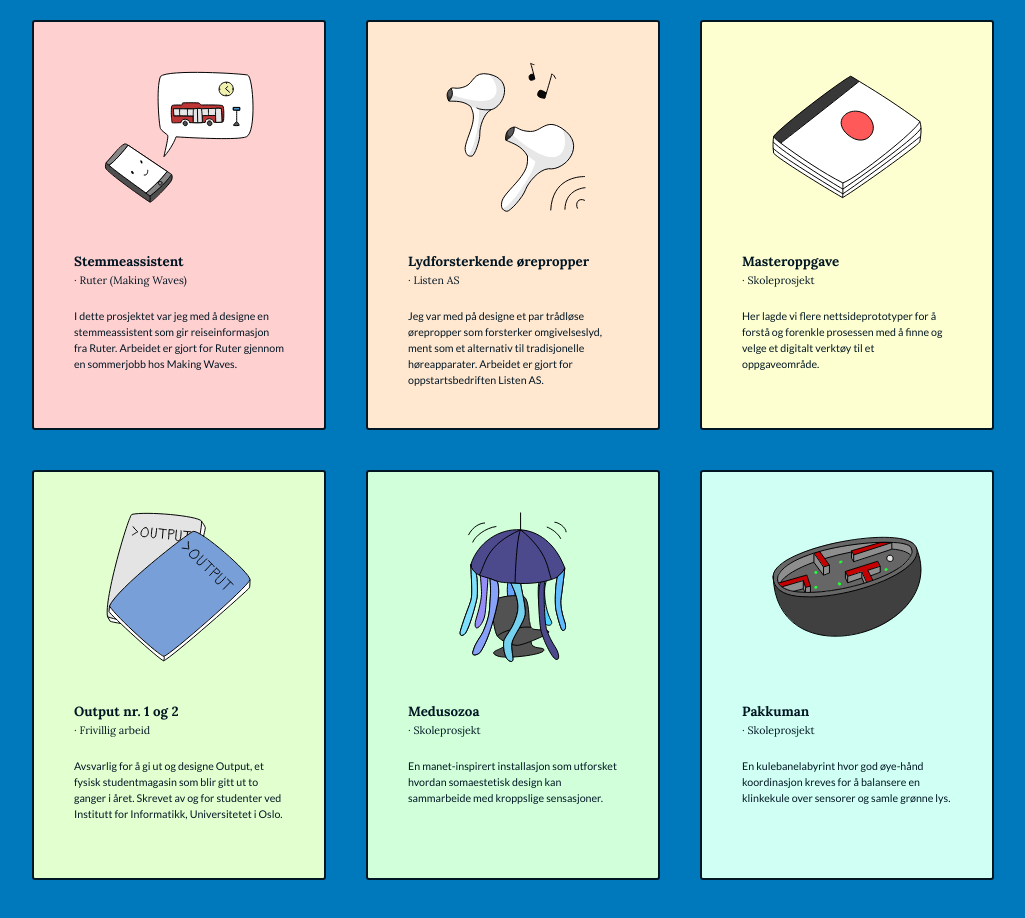
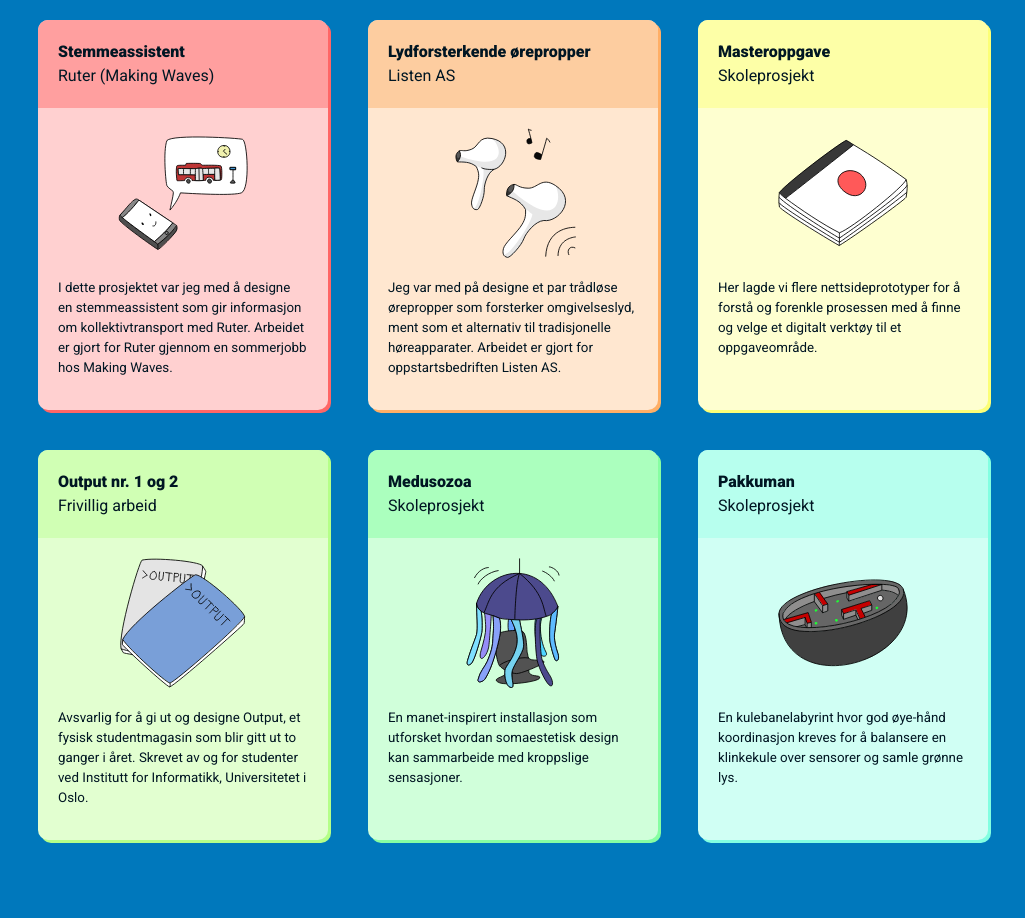
Before and after one commit to jakobko/jakobko.github.io, a plain HTML site: page index.html in a window 1280 px wide. Shown: the part 800-1718 px from the top of the page, without its empty margins (127-1152 px from the left). Drawn offline with nearby package versions, Linux system fonts and the light colour scheme.

Commit message:
Improved the card designs

```diff
--- a/index.html
+++ b/index.html
@@ -25,45 +25,57 @@
 
         <div id="prosjekter" class="panel" data-color="blue1">
             <div id="prosjekt-container">
-                <div class="prosjekt-boks" style="background-color: #FFD0D0;">
+                <div class="prosjekt-boks" style="background-color: #FFD0D0; filter: drop-shadow(3px 3px 0px #FF6666);">
+                    <div id="prosjekt-boks-header" style="background-color: #FF9F9F;">
+                        <h3>Stemmeassistent</h3>
+                        <h4>Ruter (Making Waves)</h4>
+                    </div>
                     <img id="prosjekt-bilde" src="bilder/ikoner/ikon-stemmeassitent.svg" alt="">
-                    <h3>Stemmeassistent</h3>
-                    <h4>· Ruter (Making Waves)</h4>
-                    <p>I dette prosjektet var jeg med å designe en stemmeassistent som gir reiseinformasjon fra Ruter. Arbeidet er gjort for Ruter gjennom en sommerjobb hos Making Waves.</p>
+                    <p>I dette prosjektet var jeg med å designe en stemmeassistent som gir informasjon om kollektivtransport med Ruter. Arbeidet er gjort for Ruter gjennom en sommerjobb hos Making Waves.</p>
                 </div>
 
-                <div class="prosjekt-boks" style="background-color: #FFE7D0;">
+                <div class="prosjekt-boks" style="background-color: #FFE7D0; filter: drop-shadow(3px 3px 0px #FFAF66)">
+                    <div id="prosjekt-boks-header" style="background-color: #FDCDA0;">
+                        <h3>Lydforsterkende ørepropper</h3>
+                        <h4>Listen AS</h4>
+                    </div>
                     <img id="prosjekt-bilde" src="bilder/ikoner/ikon-earbuds.svg" alt="">
-                    <h3>Lydforsterkende ørepropper</h3>
-                    <h4>· Listen AS</h4>
                     <p>Jeg var med på designe et par trådløse ørepropper som forsterker omgivelseslyd, ment som et alternativ til tradisjonelle høreapparater. Arbeidet er gjort for oppstartsbedriften Listen AS.</p>
                 </div>
 
-                <div class="prosjekt-boks" style="background-color: #FEFFD0;">
+                <div class="prosjekt-boks" style="background-color: #FEFFD0; filter: drop-shadow(3px 3px 0px #FCFF77)">
+                    <div id="prosjekt-boks-header" style="background-color: #FDFFA7;">
+                        <h3>Masteroppgave</h3>
+                        <h4>Skoleprosjekt</h4>
+                    </div>
                     <img id="prosjekt-bilde" src="bilder/ikoner/ikon-masteroppgave.svg" alt="">
-                    <h3>Masteroppgave</h3>
-                    <h4>· Skoleprosjekt</h4>
                     <p>Her lagde vi flere nettsideprototyper for å forstå og forenkle prosessen med å finne og velge et digitalt verktøy til et oppgaveområde.</p>
                 </div>
 
-                <div class="prosjekt-boks" style="background-color: #E2FFD0;">
+                <div class="prosjekt-boks" style="background-color: #E2FFD0; filter: drop-shadow(3px 3px 0px #B5FF88)">
+                    <div id="prosjekt-boks-header" style="background-color: #D0FFB4;">
+                        <h3>Output nr. 1 og 2</h3>
+                        <h4>Frivillig arbeid</h4>
+                    </div>
                     <img id="prosjekt-bilde" src="bilder/ikoner/ikon-output.svg" alt="">
-                    <h3>Output nr. 1 og 2</h3>
-                    <h4>· Frivillig arbeid</h4>
                     <p>Avsvarlig for å gi ut og designe Output, et fysisk studentmagasin som blir gitt ut to ganger i året. Skrevet av og for studenter ved Institutt for Informatikk, Universitetet i Oslo.</p>
                 </div>
 
-                <div class="prosjekt-boks" style="background-color: #D0FFDA;">
+                <div class="prosjekt-boks" style="background-color: #D0FFDA; filter: drop-shadow(3px 3px 0px #87FEA2)">
+                    <div id="prosjekt-boks-header" style="background-color: #ABFFBE;">
+                        <h3>Medusozoa</h3>
+                        <h4>Skoleprosjekt</h4>
+                    </div>
                     <img id="prosjekt-bilde" src="bilder/ikoner/ikon-medusozoa.svg" alt="">
-                    <h3>Medusozoa</h3>
-                    <h4>· Skoleprosjekt</h4>
                     <p>En manet-inspirert installasjon som utforsket hvordan somaestetisk design kan sammarbeide med kroppslige sensasjoner.</p>
                 </div>
 
-                <div class="prosjekt-boks" style="background-color: #D0FFF4;">
+                <div class="prosjekt-boks" style="background-color: #D0FFF4; filter: drop-shadow(3px 3px 0px #82FFE1)">
+                    <div id="prosjekt-boks-header" style="background-color: #B7FFEE;">
+                        <h3>Pakkuman</h3>
+                        <h4>Skoleprosjekt</h4>
+                    </div>
                     <img id="prosjekt-bilde" src="bilder/ikoner/ikon-pakkuman.svg" alt="">
-                    <h3>Pakkuman</h3>
-                    <h4>· Skoleprosjekt</h4>
                     <p>En kulebanelabyrint hvor god øye-hånd koordinasjon kreves for å balansere en klinkekule over sensorer og samle grønne lys.</p>
                 </div>
             </div>
--- a/style.css
+++ b/style.css
@@ -63,7 +63,7 @@ h1 {
 }
 
 h2 {
-  font-family: 'Lato', sans-serif;
+  font-family: 'roboto', sans-serif;
   font-size: 24pt;
   font-weight: 700;
   line-height: 1.5;
@@ -72,24 +72,24 @@ h2 {
 }
 
 h3 {
-  font-family: 'Lora', serif;
-  font-size: 10pt;
+  font-family: 'roboto', serif;
+  font-size: 12pt;
   font-weight: 700;
   line-height: 1.5;
   color: #001623;
 }
 
 h4 {
-  font-family: 'Lora', serif;
-  font-size: 8pt;
+  font-family: 'roboto', serif;
+  font-size: 12pt;
   line-height: 1.5;
-  margin-bottom: 20px;
+  /*margin-bottom: 20px;*/
   font-weight: 400;
 }
 
 p {
-  font-family: 'Lato', sans-serif;
-  font-size: 8pt;
+  font-family: 'roboto', sans-serif;
+  font-size: 10pt;
   line-height: 1.5;
 }
 
@@ -158,24 +158,36 @@ a:hover {
 
 .prosjekt-boks {
   margin: 20px;
-  width: 210px;
-  height: 326px;
+  width: 250px;
+  height: 350px;
   color: #001623;
-  padding: 40px;
+  padding: 20px;
   display: flex;
   flex-direction: column;
   justify-content: start;
   align-items: start;
-  border-radius: 3px;
-  border: 2px solid #001623;
+  border-radius: 10px;
+}
+
+#prosjekt-boks-header {
+  margin-top: -20px;
+  margin-right: -20px;
+  margin-left: -20px;
+  display: flex;
+  flex-direction: column;
+  justify-content: center;
+  border-radius: 10px 10px 0 0;
+  padding: 20px;
+  width: 250px;
+  margin-bottom: 20px;
 }
 
 #prosjekt-bilde {
-  width: 150px;
-  height: 150px;
+  width: 130px;
+  height: 130px;
   margin-left: auto;
   margin-right: auto;
-  margin-bottom: 40px;
+  margin-bottom: 20px;
 }
 
 
```
